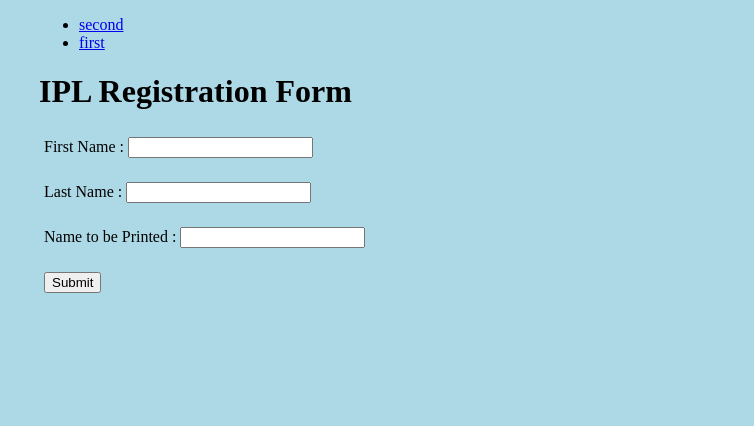
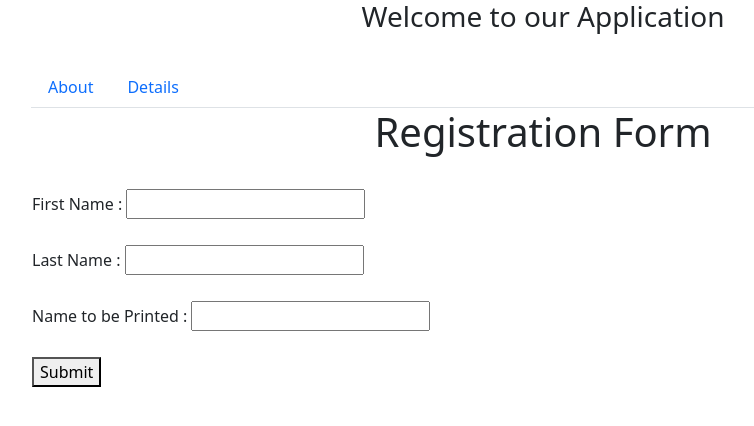
Before and after one commit to Bunnysmartt/Angular, an Angular app: page /second in a window 1280 px wide. Shown: the top 426 px of the page, without its empty margins (97-851 px from the left). Built offline with nearby package versions, Linux system fonts and the light colour scheme.

Commit message:
Changed Naming Conventions and Introduced bootstrap to our project

```diff
--- a/angular.json
+++ b/angular.json
@@ -27,7 +27,8 @@
               "src/assets"
             ],
             "styles": [
-              "src/styles.css"
+              "src/styles.css",
+              "./node_modules/bootstrap/dist/css/bootstrap.min.css"
             ],
             "scripts": []
           },
@@ -94,7 +95,8 @@
               "src/assets"
             ],
             "styles": [
-              "src/styles.css"
+              "src/styles.css",
+              "./node_modules/bootstrap/dist/css/bootstrap.min.css"
             ],
             "scripts": []
           }
--- a/package.json
+++ b/package.json
@@ -18,6 +18,7 @@
     "@angular/platform-browser": "~13.3.0",
     "@angular/platform-browser-dynamic": "~13.3.0",
     "@angular/router": "~13.3.0",
+    "bootstrap": "^5.1.3",
     "rxjs": "~7.5.0",
     "tslib": "^2.3.0",
     "zone.js": "~0.11.4"
--- /dev/null
+++ b/src/app/About/first.component.html
@@ -0,0 +1 @@
+<p style="text-align: center;"> <br> <b>Please your Details in Details tab </b></p>
--- a/src/app/second/second.component.html
+++ b/src/app/Details/second.component.html
@@ -1,7 +1,8 @@
-<h1>IPL Registration Form</h1>
+<div style="text-align: center;">
+<h1> Registration Form</h1> &nbsp;
 <table>
   <div style="text-align: center;">
-    <tr>
+    <tr >
       <td>
         <span> First Name : <input type="text"> </span>
       </td>
@@ -26,3 +27,4 @@
     </tr>
   </div>
 </table>
+</div>
--- a/src/app/app-routing.module.ts
+++ b/src/app/app-routing.module.ts
@@ -1,7 +1,7 @@
 import { NgModule } from '@angular/core';
 import { RouterModule, Routes } from '@angular/router';
-import { FirstComponent } from './first/first.component';
-import { SecondComponent } from './second/second.component';
+import { FirstComponent } from './About/first.component';
+import { SecondComponent } from './Details/second.component';
 
 const routes: Routes = [
   { path:'first', component: FirstComponent},
--- a/src/app/app.component.html
+++ b/src/app/app.component.html
@@ -1,7 +1,12 @@
-<div class="nav">
-  <ul>
-    <li><a href="/second">second</a></li>
-    <li><a href="/first">first</a></li>
+<div >
+  <h3 style="text-align: Center;">Welcome to our Application </h3> &nbsp;
+  <ul class="nav nav-tabs">
+    <li class="nav-item">
+      <a class="nav-link "  routerLink="first">About</a>
+    </li>
+    <li class="nav-item">
+      <a class="nav-link "  routerLink="second">Details</a>
+    </li>
   </ul>
   <router-outlet></router-outlet>
 </div>
--- a/src/app/app.module.ts
+++ b/src/app/app.module.ts
@@ -4,8 +4,8 @@
 import { AppRoutingModule } from './app-routing.module';
 import { AppComponent } from './app.component';
 import { FormsModule } from '@angular/forms';
-import { SecondComponent } from './second/second.component';
-import { FirstComponent } from './first/first.component';
+import { SecondComponent } from './Details/second.component';
+import { FirstComponent } from './About/first.component';
 
 @NgModule({
   declarations: [
--- a/src/app/first/first.component.html
+++ /dev/null
@@ -1 +0,0 @@
-<p>first component works!</p>
```
Also changed, not shown: src/app/About/first.component.css (added), src/app/About/first.component.ts (renamed from src/app/first/first.component.ts), src/app/Details/second.component.css (added), src/app/Details/second.component.ts (renamed from src/app/second/second.component.ts), 1 other file (tests, documents, lock files or other folders).
